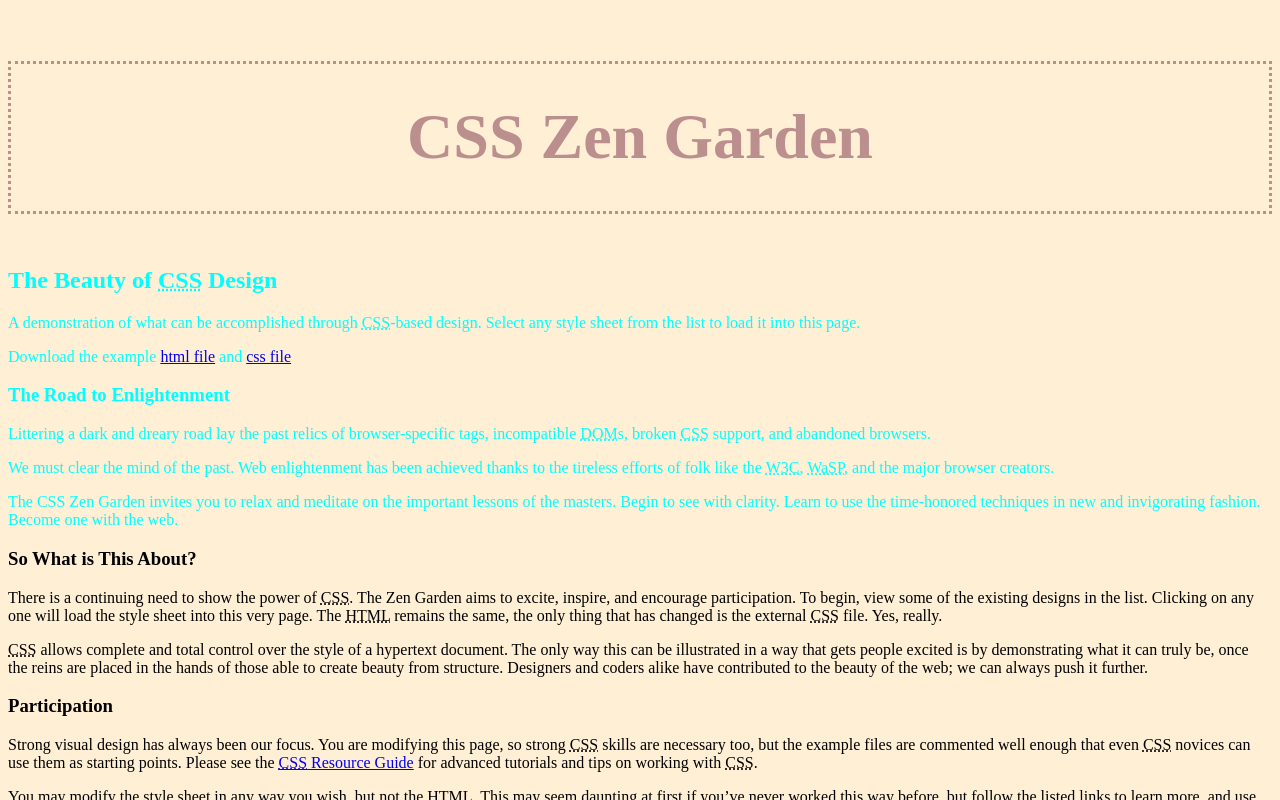
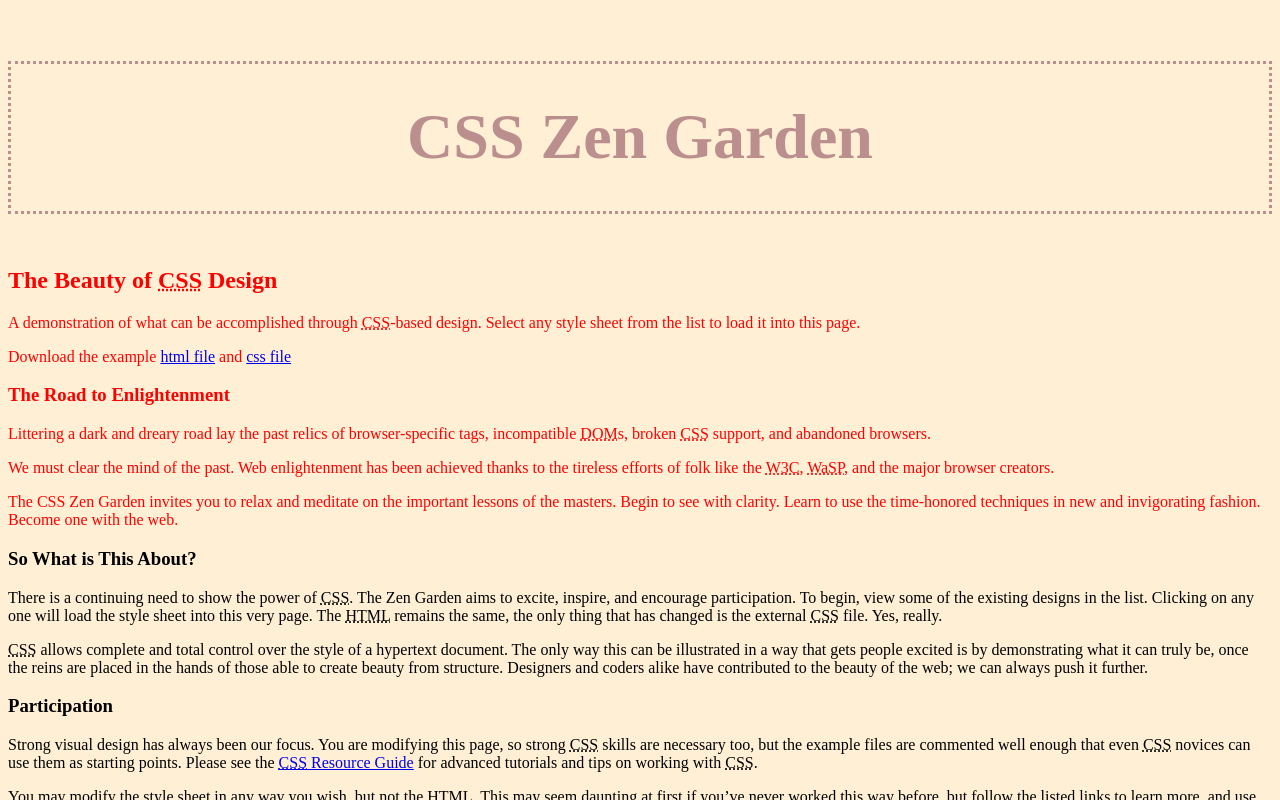
Before and after one commit to hollyzheng/art3130, a plain HTML site: page css_zen_garden/index.html in a window 1280 px wide. Drawn offline with Linux system fonts and the light colour scheme.

Commit message:
Update css_zen_garden/style.css
replaced color aqua with color red

```diff
--- a/css_zen_garden/style.css
+++ b/css_zen_garden/style.css
@@ -33,5 +33,5 @@
 }
 
 .intro {
-    color: aqua
+    color: red;
 }
```
